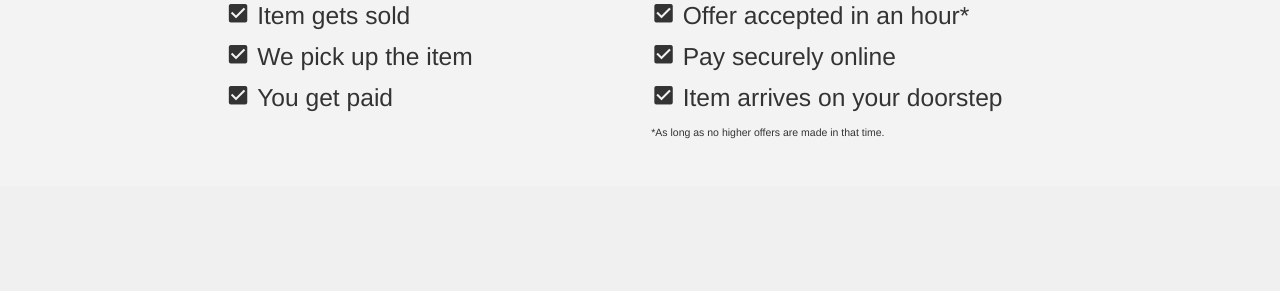
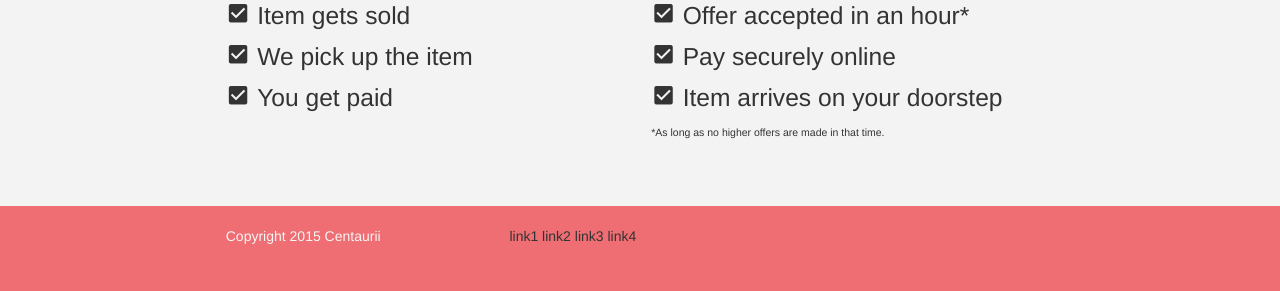
Before and after one commit to gnarizzy/circa, a Django app: template circa/templates/about.html in a window 1280 px wide. Shown: the part 905-1196 px from the top of the page. Before the commit the page ends 1044 px from the top, so only its background shows below. Run offline with Django 3.2, Linux system fonts and the light colour scheme; the template is opened without the code that fills it, so the values that code supplies are empty; some libraries are stand-ins or nearby versions.

Commit message:
finally got the base of a footer down, still need to slim it

```diff
--- a/circa/templates/base.html
+++ b/circa/templates/base.html
@@ -40,17 +40,23 @@
         </nav>
     </div>
 {% endblock %}
-            <div class="collapse navbar-collapse">
-                    <ul class="nav navbar-nav navbar-right">
-
-
-
-                    </ul>
-            </div>
-        </div>
-    </nav>
 
     {% block body_block %}{% endblock %}
+
+<footer class="page-footer">
+          <div class="container">
+            <div class="row">
+              <div class="col s12 m4">
+                <p class="grey-text text-lighten-4">Copyright 2015 Centaurii</p>
+              </div>
+              <div class="col sl2 m8">
+                  link1 link2 link3 link4
+              </div>
+            </div>
+          </div>
+
+        </footer>
+
     <script src="{% static 'js/bootstrap.min.js' %}"></script>
     <script src="{% static 'js/materialize.js' %}"></script>
 </body>
```
